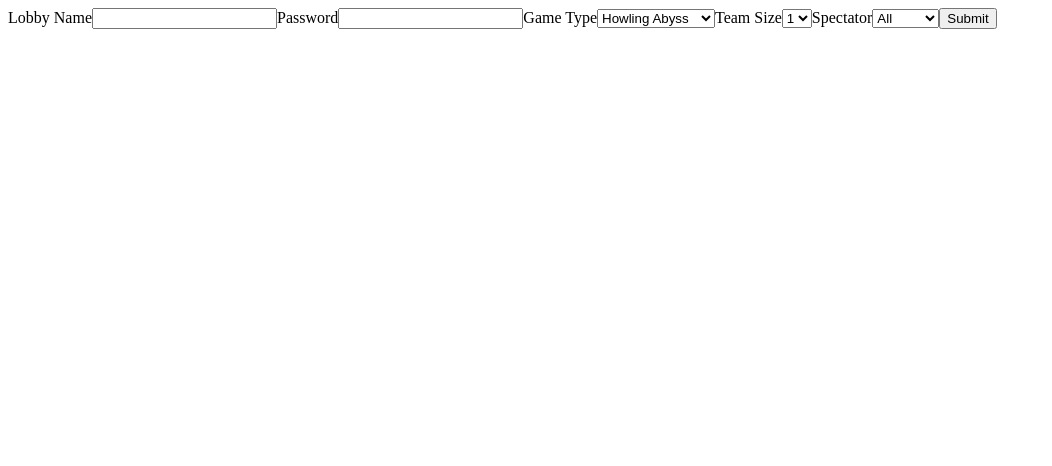
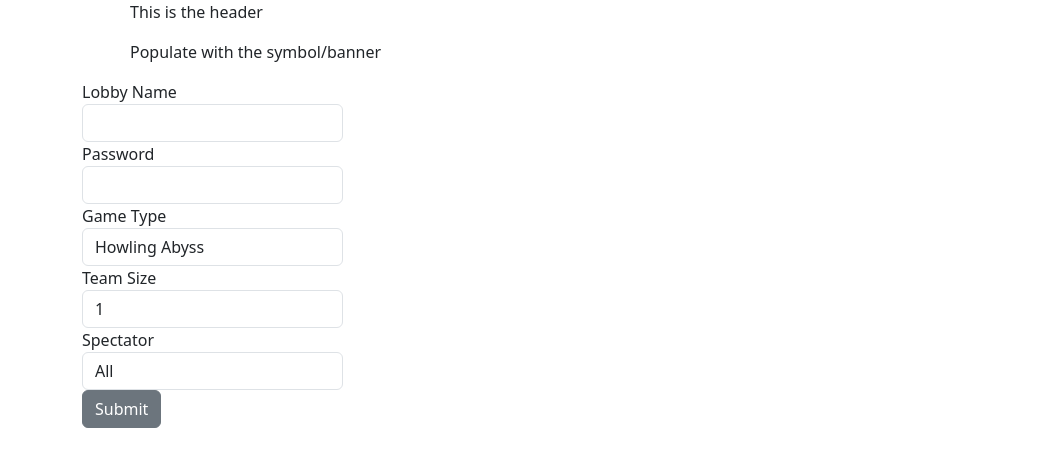
Before and after one commit to SerhatBasesgioglu/Plus30, a React (Create React App) app in the folder frontend/: page / in a window 1280 px wide. Shown: the top 466 px of the page, without its empty margins (0-1052 px from the left). Built offline with nearby package versions, Linux system fonts and the light colour scheme.

Commit message:
Add bootstrap support, add bootstrap to LobbyForm.js

```diff
--- a/frontend/package.json
+++ b/frontend/package.json
@@ -7,6 +7,7 @@
     "@testing-library/react": "^13.4.0",
     "@testing-library/user-event": "^13.5.0",
     "axios": "^1.6.2",
+    "bootstrap": "^5.3.2",
     "react": "^18.2.0",
     "react-dom": "^18.2.0",
     "react-scripts": "5.0.1",
--- a/frontend/src/App.jsx
+++ /dev/null
@@ -1,11 +0,0 @@
-import LobbyForm from "./components/LobbyForm";
-
-function App() {
-  return (
-    <div className="App">
-      <LobbyForm />
-    </div>
-  );
-}
-
-export default App;
--- /dev/null
+++ b/frontend/src/components/App.jsx
@@ -0,0 +1,14 @@
+import LobbyForm from "./LobbyForm";
+import Header from "./Header";
+import "bootstrap/dist/css/bootstrap.min.css";
+
+function App() {
+  return (
+    <div className="App container">
+      <Header />
+      <LobbyForm />
+    </div>
+  );
+}
+
+export default App;
--- /dev/null
+++ b/frontend/src/components/Header.jsx
@@ -0,0 +1,10 @@
+const Header = () => {
+  return (
+    <div class="mx-5">
+      <p>This is the header</p>
+      <p>Populate with the symbol/banner</p>
+    </div>
+  );
+};
+
+export default Header;
--- a/frontend/src/components/LobbyForm.jsx
+++ b/frontend/src/components/LobbyForm.jsx
@@ -22,45 +22,60 @@ const LobbyForm = () => {
   };
 
   return (
+    <div className="row">
+      <div className="col-md-3">
         <form onSubmit={handleSubmit}>
-      <label>
-        Lobby Name
+          <div className="form-group">
+            <label>Lobby Name</label>
             <input
+              className="form-control"
               type="text"
               name="lobbyname"
               value={inputs.lobbyname}
               onChange={handleChange}
             />
-      </label>
-      <label>
-        Password
+          </div>
+          <div className="form-group">
+            <label>Password</label>
             <input
+              className="form-control"
               type="text"
               name="lobbypassword"
               value={inputs.lobbypassword}
               onChange={handleChange}
             />
-      </label>
-      <label>
-        Game Type
-        <select name="mapid" value={inputs.mapid} onChange={handleChange}>
+          </div>
+          <div className="form-group">
+            <label>Game Type</label>
+            <select
+              className="form-control"
+              name="mapid"
+              value={inputs.mapid}
+              onChange={handleChange}
+            >
               <option value={12}>Howling Abyss</option>
               <option value={11}>Summoners Rift</option>
             </select>
-      </label>
-      <label>
-        Team Size
-        <select name="teamsize" value={inputs.teamsize} onChange={handleChange}>
+          </div>
+          <div className="form-group">
+            <label>Team Size</label>
+            <select
+              className="form-control"
+              name="teamsize"
+              value={inputs.teamsize}
+              onChange={handleChange}
+            >
               <option value={1}>1</option>
               <option value={2}>2</option>
               <option value={3}>3</option>
               <option value={4}>4</option>
               <option value={5}>5</option>
             </select>
-      </label>
-      <label>
-        Spectator
+          </div>
+          <div className="form-group">
+            <label>Spectator</label>
             <select
+              className="form-control"
               name="spectatorpolicy"
               value={inputs.spectatorpolicy}
               onChange={handleChange}
@@ -70,9 +85,11 @@ const LobbyForm = () => {
               <option value="FriendsAllowed">Friends</option>
               <option value="NotAllowed">Not</option>
             </select>
-      </label>
-      <input type="submit" />
+            <input type="submit" className="btn btn-secondary" />
+          </div>
         </form>
+      </div>
+    </div>
   );
 };
 
--- a/frontend/src/index.js
+++ b/frontend/src/index.js
@@ -1,6 +1,6 @@
 import React from "react";
 import ReactDOM from "react-dom/client";
-import App from "./App";
+import App from "./components/App";
 
 const root = ReactDOM.createRoot(document.getElementById("root"));
 root.render(
```
Also changed, not shown: frontend/src/styles/App.css (added), 1 other file (tests, documents, lock files or other folders). Lines whose indentation alone changed are shown as unchanged.
